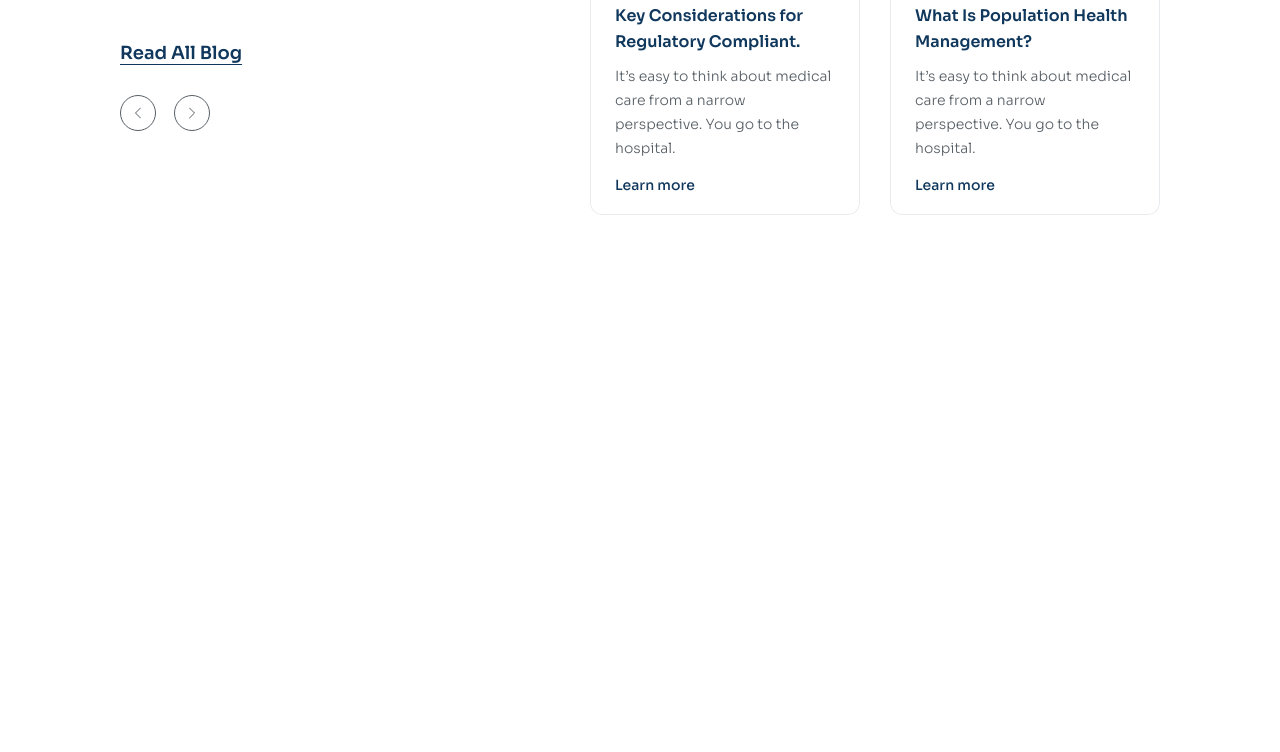
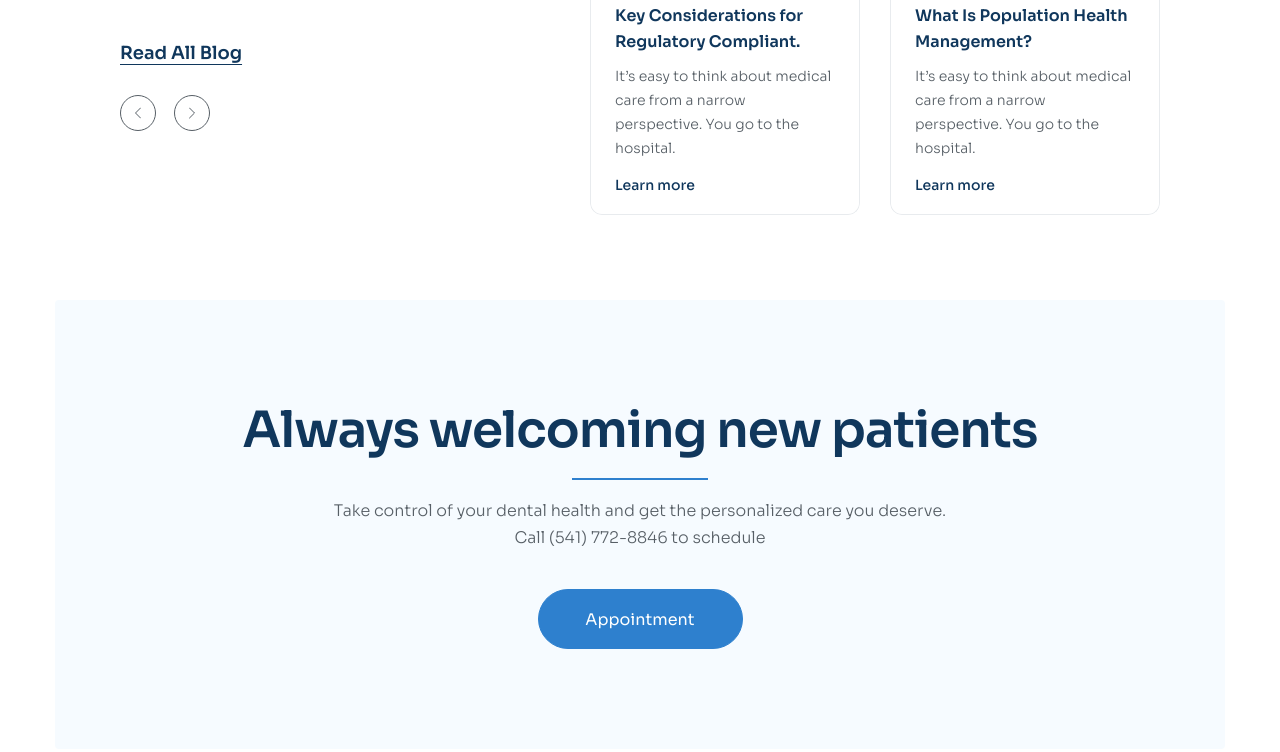
Before and after one commit to ChiBienayme/shine-smile, a plain HTML site: page index.html in a window 1280 px wide. Shown: the part 5313-6065 px from the top of the page. Before the commit the page ends 5800 px from the top, so only its background shows below. Drawn offline with Linux system fonts and the light colour scheme.

Commit message:
Appointment

```diff
--- a/assets/css/style.css
+++ b/assets/css/style.css
@@ -605,16 +605,16 @@ a {
     flex: 1;
     border-radius: 12px;
     overflow: hidden;
-    transition: .25s;
+    transition: 0.25s;
 }
 
 .news-item:hover {
     box-shadow: 0px 18px 50px rgba(0, 0, 0, 0.05);
 }
 
-.news-item:hover .news-item__img{
+.news-item:hover .news-item__img {
     transform: scale(1.1);
-    transition: .25s;
+    transition: 0.25s;
 }
 
 .news-item:hover .news-item__body {
@@ -639,7 +639,7 @@ a {
     border: 1px solid #e8ebee;
     border-top: none;
     border-radius: 0 0 12px 12px;
-    transition: .25s;
+    transition: 0.25s;
 }
 
 .news-item__heading {
@@ -669,3 +669,39 @@ a {
 .news-item__more:hover {
     color: var(--secondary-color);
 }
+
+/* ========== Appointment ========== */
+.appointment {
+    margin-top: 85px 0 170px;
+}
+
+.appointment__inner {
+    padding: 100px 178px;
+    background: var(--blue-light-color);
+    text-align: center;
+    border-radius: 4px;
+}
+
+.appointment__heading {
+    position: relative;
+    padding-bottom: 20px;
+}
+
+.appointment__heading::after {
+    position: absolute;
+    left: 0;
+    right: 0;
+    bottom: 0;
+    margin: 0 auto;
+    display: block;
+    content: "";
+    width: 136px;
+    height: 2px;
+    background: var(--secondary-color);
+}
+
+.appointment__desc {
+    max-width: 617px;
+    margin: 18px auto 38px;
+    font-size: 1.6rem;
+}
--- a/index.html
+++ b/index.html
@@ -106,7 +106,7 @@
             </div>
         </header>
 
-        <main style="height: 5000px">
+        <main style="height: 6000px">
             <!-- Service -->
             <section class="service">
                 <div class="container">
@@ -538,8 +538,9 @@
                                         </a>
                                     </h3>
                                     <p class="news-item__desc">
-                                        It’s easy to think about medical care from a
-                                        narrow perspective. You go to the hospital.
+                                        It’s easy to think about medical care
+                                        from a narrow perspective. You go to the
+                                        hospital.
                                     </p>
                                     <a href="#!" class="news-item__more">
                                         Learn more
@@ -562,12 +563,14 @@
                                 <section class="news-item__body">
                                     <h3>
                                         <a href="#!" class="news-item__heading">
-                                            What Is Population Health Management?
+                                            What Is Population Health
+                                            Management?
                                         </a>
                                     </h3>
                                     <p class="news-item__desc">
-                                        It’s easy to think about medical care from a
-                                        narrow perspective. You go to the hospital.
+                                        It’s easy to think about medical care
+                                        from a narrow perspective. You go to the
+                                        hospital.
                                     </p>
                                     <a href="#!" class="news-item__more">
                                         Learn more
@@ -580,6 +583,21 @@
             </section>
 
             <!-- Appointment -->
+            <section class="appointment">
+                <div class="container">
+                    <div class="appointment__inner">
+                        <h2 class="appointment__heading section-heading">
+                            Always welcoming new patients
+                        </h2>
+                        <p class="appointment__desc section-desc">
+                            Take control of your dental health and get the
+                            personalized care you deserve. Call (541) 772-8846
+                            to schedule
+                        </p>
+                        <a href="#!" class="btn"> Appointment </a>
+                    </div>
+                </div>
+            </section>
         </main>
 
         <footer></footer>
```
